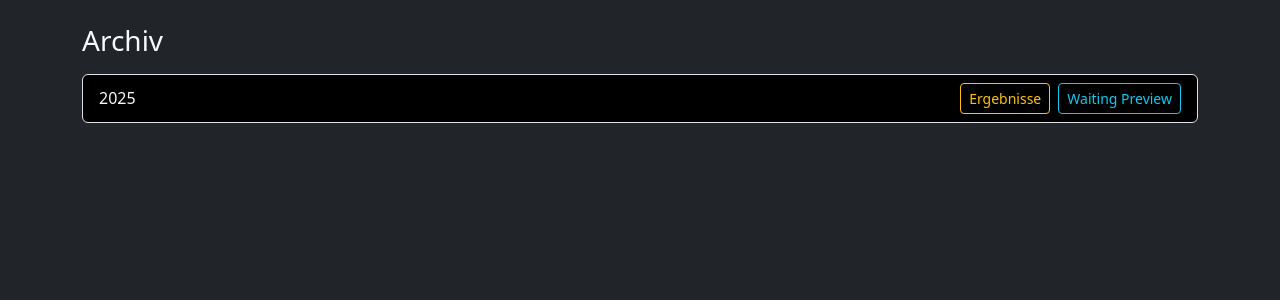
After one commit to MinhMTV/Photo_Voting_Contest, a Flask app: page /archive in a window 1280 px wide. The commit adds this page. Shown: the top 300 px of the page. Run offline with Flask 3, Linux system fonts and the light colour scheme.

Commit message:
Add archive page and per-year waiting templates with admin preview links

```diff
--- a/app/routes.py
+++ b/app/routes.py
@@ -62,6 +62,14 @@ def waiting_text_for_year(year: int, settings: dict | None = None) -> str:
     cfg = settings or get_runtime_settings()
     waiting_map = cfg.get('waiting_text_by_year', {}) or {}
     return waiting_map.get(str(year), 'Die Abstimmung läuft noch. Ergebnisse werden nach Freigabe veröffentlicht.')
+
+
+def waiting_template_for_year(year: int) -> str:
+    templates_dir = os.path.join(current_app.root_path, 'templates')
+    year_name = f'public_waiting_{year}.html'
+    if os.path.exists(os.path.join(templates_dir, year_name)):
+        return year_name
+    return 'public_waiting.html'
 
 
 def upload_folder_for_year(year: int) -> str:
@@ -170,6 +178,20 @@ def contest_year(year: int):
         voting_end_at=settings.get('voting_end_at'),
         user_reactions=user_reactions
     )
+
+
+@bp.route('/archive')
+def archive():
+    settings = get_runtime_settings()
+    years = [int(y) for y in settings.get('legacy_years', [])]
+    return render_template('archive.html', years=sorted(set(years), reverse=True))
+
+
+@bp.route('/public-waiting/<int:year>')
+def public_waiting_preview(year: int):
+    settings = get_runtime_settings()
+    template = waiting_template_for_year(year)
+    return render_template(template, year=year, waiting_text=waiting_text_for_year(year, settings))
 
 
 @bp.route('/duel/<int:year>')
@@ -542,7 +564,7 @@ def public_results_year(year: int):
     published = os.path.exists(flag_path) and open(flag_path).read().strip() == '1'
     settings = get_runtime_settings()
     if year == current_year() and not published:
-        return render_template('public_waiting.html', year=year, waiting_text=waiting_text_for_year(year, settings))
+        return render_template(waiting_template_for_year(year), year=year, waiting_text=waiting_text_for_year(year, settings))
 
     db = get_db()
 
--- a/app/templates/admin_settings.html
+++ b/app/templates/admin_settings.html
@@ -54,7 +54,10 @@
     <div class="row g-3">
       {% for y in available_years %}
       <div class="col-12">
-        <label class="form-label">Waiting Text {{ y }}</label>
+        <div class="d-flex justify-content-between align-items-center">
+          <label class="form-label mb-1">Waiting Text {{ y }}</label>
+          <a class="btn btn-outline-info btn-sm" target="_blank" href="{{ url_for('main.public_waiting_preview', year=y) }}">Preview {{ y }}</a>
+        </div>
         <textarea class="form-control" name="waiting_text_{{ y }}" rows="2" placeholder="Text für Public Waiting {{ y }}">{{ waiting_texts[y|string] }}</textarea>
       </div>
       {% endfor %}
--- /dev/null
+++ b/app/templates/archive.html
@@ -0,0 +1,25 @@
+<!DOCTYPE html>
+<html lang="de">
+<head>
+  <meta charset="UTF-8">
+  <meta name="viewport" content="width=device-width, initial-scale=1" />
+  <title>Archiv</title>
+  <link href="https://cdn.jsdelivr.net/npm/bootstrap@5.3.3/dist/css/bootstrap.min.css" rel="stylesheet">
+</head>
+<body class="bg-dark text-light">
+<div class="container py-4">
+  <h1 class="h3 mb-3">Archiv</h1>
+  <div class="list-group">
+    {% for y in years %}
+    <div class="list-group-item bg-black text-light d-flex justify-content-between align-items-center">
+      <span>{{ y }}</span>
+      <div class="d-flex gap-2">
+        <a class="btn btn-sm btn-outline-warning" href="{{ url_for('main.public_results_year', year=y) }}">Ergebnisse</a>
+        <a class="btn btn-sm btn-outline-info" href="{{ url_for('main.public_waiting_preview', year=y) }}">Waiting Preview</a>
+      </div>
+    </div>
+    {% endfor %}
+  </div>
+</div>
+</body>
+</html>
--- a/app/templates/contest_index.html
+++ b/app/templates/contest_index.html
@@ -29,9 +29,7 @@
     <div class="container-fluid px-3">
         <span class="brand">CASINO Photo Voting Contest {{ year }}</span>
         <div class="d-flex gap-2">
-            {% for y in legacy_years %}
-            <a href="{{ url_for('main.public_results_year', year=y) }}" class="btn btn-outline-warning btn-sm">Ergebnisse {{ y }}</a>
-            {% endfor %}
+            <a href="{{ url_for('main.archive') }}" class="btn btn-outline-warning btn-sm">🗂️ Archiv</a>
             <a href="{{ url_for('main.duel_year', year=year) }}" class="btn btn-outline-danger btn-sm">⚔️ Duell</a>
             <a href="{{ url_for('main.public_results_year', year=year) }}" class="btn btn-gold btn-sm">{{ year }} Ergebnisse</a>
             <a href="{{ url_for('main.login') }}" class="btn btn-outline-light btn-sm">Admin</a>
```
Also changed, not shown: app/templates/public_waiting_2025.html (added, +14 -0 lines), app/templates/public_waiting_2026.html (added, +14 -0 lines).
